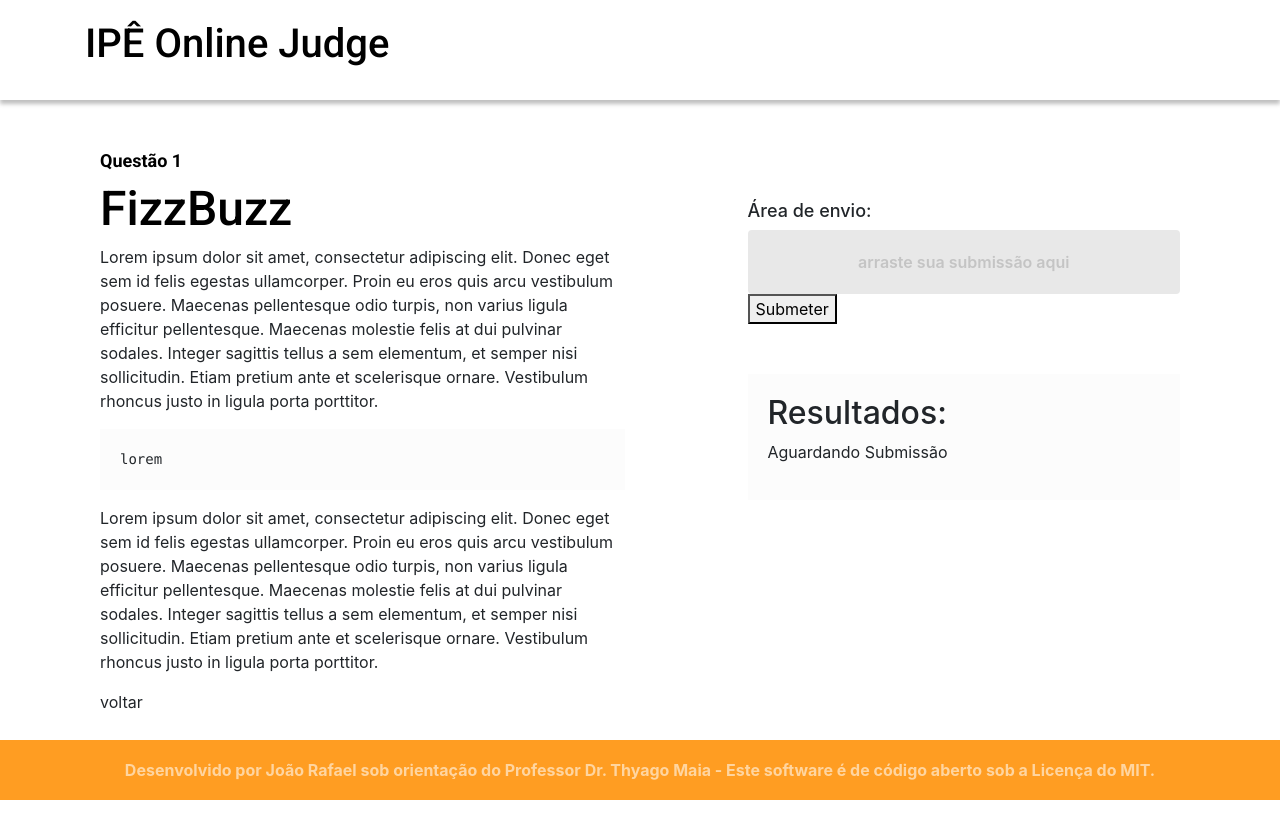
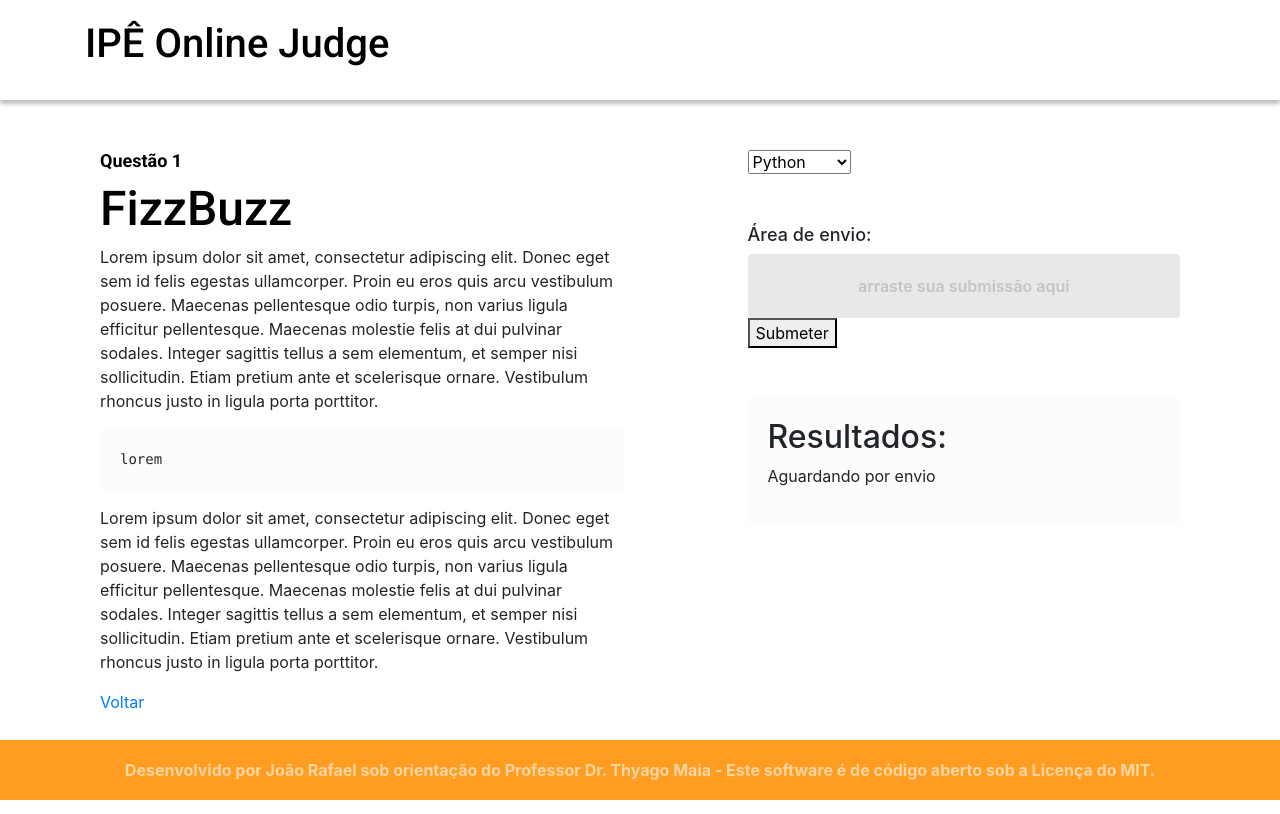
Before and after one commit to joao-rafael/ipeoj, a React (Vite) app: page /question in a window 1280 px wide. Built offline with nearby package versions, Linux system fonts and the light colour scheme; no server answers.

Commit message:
chore: update

```diff
--- a/src/pages/Home.js
+++ b/src/pages/Home.js
@@ -1,6 +1,7 @@
 import React from 'react';
 import DefaultLayout from './../layouts/DefaultLayout';
 import { Container, Row, Col } from 'react-bootstrap';
+import { Link } from 'react-router-dom';
 
 import indexImg from '../assets/img/index.svg';
 
@@ -22,9 +23,12 @@ const Home = () => {
                                 Unipê, utulizado para realização de provas e,
                                 futuramente, competições de programação.
                             </p>
-                            <button className='link -primary'>
-                                Acesse a versão de testes
-                            </button>
+                            <Link to='/dashboard'>
+                                <button className='link -primary'>
+                                    Acesse a versão de testes
+                                </button>
+                            </Link>
+
                         </Col>
                         <Col lg={6} className='s-col'>
                             <picture className='picture'>
--- a/src/pages/Question.js
+++ b/src/pages/Question.js
@@ -2,6 +2,7 @@ import React, { useEffect } from 'react';
 import QuestionLayout from '../layouts/QuestionLayout';
 import axios from 'axios';
 import { Container, Row, Col } from 'react-bootstrap';
+import { Link } from 'react-router-dom';
 //import Question1 from './../content/questions/Question-1.mdx';
 
 const apiKey = `${process.env.API_KEY}`;
@@ -16,10 +17,18 @@ const request = {
 };
 
 
-
+/**
+ * lang ids:
+ *  C - 75
+ *  C++ - 76
+ *  Java - 62
+ *  JavaScript - 63
+ *  Python 3 - 71
+ */
 const Question = () => {
+    const [lang, setLang] = React.useState('71');
     const [submission, setSubmission] = React.useState('');
-    const [response, setResponse] = React.useState('');
+    const [response, setResponse] = React.useState('Aguardando por envio');
 
     const submit = () => {
         axios.request(request).then(response => {
@@ -28,6 +37,16 @@ const Question = () => {
             console.error(error);
         });
     }
+
+    const test = () => {
+        console.log('sent');
+    }
+
+    const handleChange = e => {
+        setLang(e.target.value);
+        console.log(lang);
+    }
+
 
     return (
         <QuestionLayout>
@@ -69,11 +88,17 @@ const Question = () => {
                                 et scelerisque ornare. Vestibulum rhoncus justo in
                                 ligula porta porttitor.
                            </p>
-                            <a>
-                                voltar
-                            </a>
+                           <Link to='/dashboard'> Voltar</Link>
+
                         </Col>
                         <Col lg={5} className='offset-1'>
+                            <select name="lang" id="lang" onChange={handleChange}>
+                                <option value="71">Python</option>
+                                <option value="75">C Lang</option>
+                                <option value="76">C++</option>
+                                <option value="62">Java</option>
+                                <option value="63">JavaScript</option>
+                            </select>
                             <div className='sendzone'>
                                 <h2 className='s-title'>
                                     Área de envio:
@@ -83,7 +108,7 @@ const Question = () => {
                                         arraste sua submissão aqui
                                     </p>
                                 </div>
-                                <button>
+                                <button onClick={submit}>
                                     Submeter
                                 </button>
                             </div>
@@ -92,7 +117,7 @@ const Question = () => {
                                     Resultados:
                                 </h2>
                                 <p className='r-status'>
-                                    Aguardando Submissão
+                                    {response}
                                 </p>
                             </div>
                         </Col>
```
